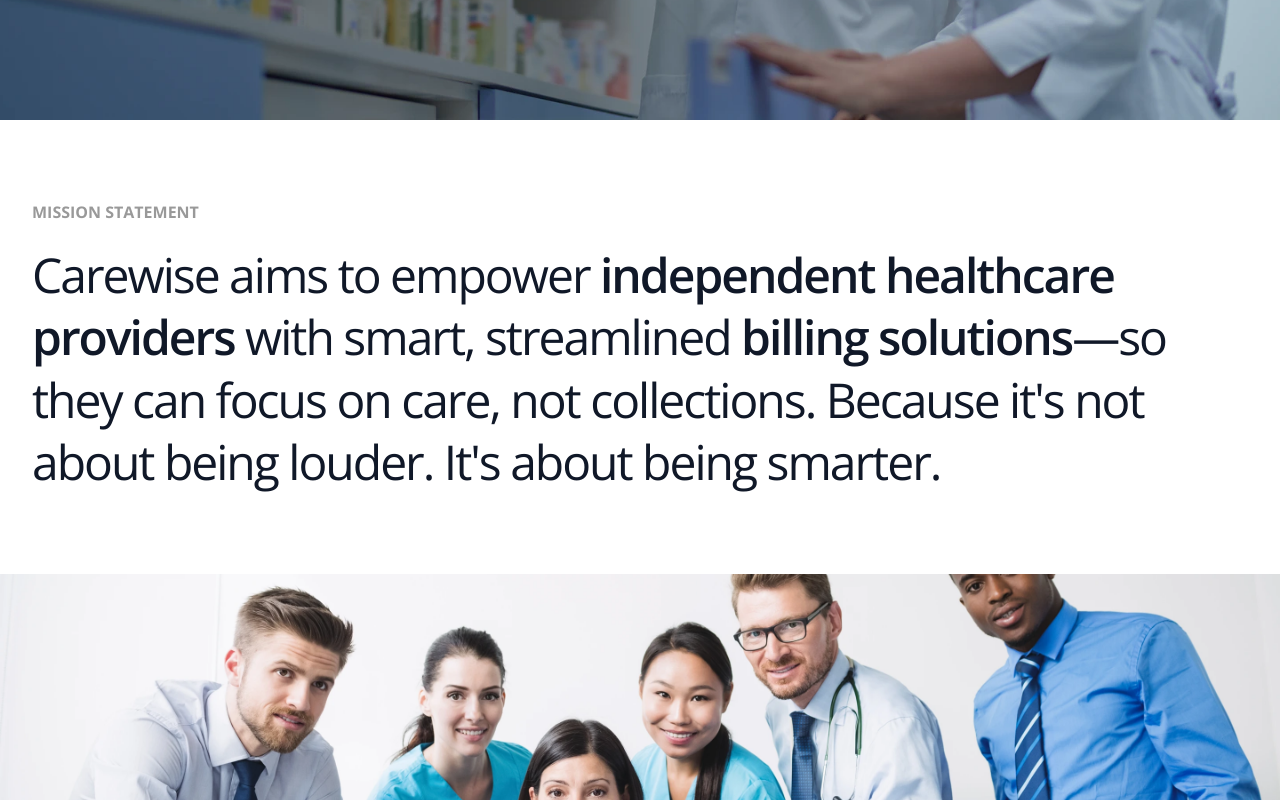
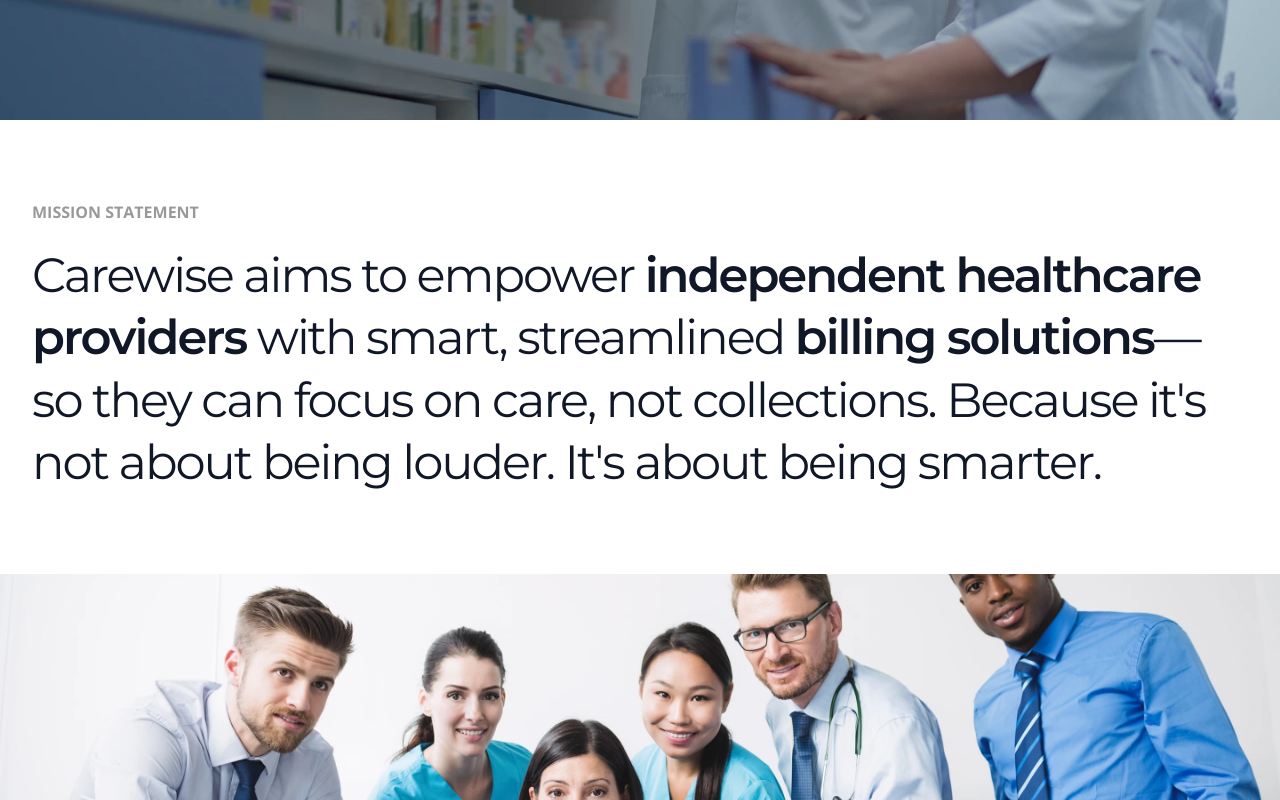
Before and after one commit to ibmaq/carewise-fe, a Next.js app: page / in a window 1280 px wide. Shown: the part 680-1480 px from the top of the page. Built offline with nearby package versions, Linux system fonts and the light colour scheme.

Commit message:
landing hero - animation updates

```diff
--- a/app/(pages)/(landing)/page.js
+++ b/app/(pages)/(landing)/page.js
@@ -1,37 +1,15 @@
-"use client";
 import CTA from "@/app/components/CTA";
 import Hero from "@/app/components/landing/Hero";
 import Solutions from "@/app/components/landing/Solutions";
+import Statement from "@/app/components/landing/Statement";
 import WhyUs from "@/app/components/landing/WhyUs";
 import Testimonials from "@/app/components/Testimonials";
-import { motion } from "framer-motion";
 
 export default function Home() {
   return (
     <main>
       <Hero />
-      <motion.section
-        initial={{ opacity: 0, y: 100 }}
-        whileInView={{ opacity: 1, y: 0 }}
-        transition={{
-          duration: 0.8,
-          ease: "easeOut",
-        }}
-        viewport={{ once: true, amount: 0.5 }}
-        className="flex flex-col gap-5 c-container-px py-20"
-      >
-        <p className="text-black/40 text-base font-bold">MISSION STATEMENT</p>
-        <h3 className="text-c-text text-8 md:text-5xl leading-1.3 md:-tracking-2">
-          Carewise aims to empower{" "}
-          <span className="font-semibold">
-            independent healthcare providers
-          </span>{" "}
-          with smart, streamlined{" "}
-          <span className="font-semibold">billing solutions</span>—so they can
-          focus on care, not collections. Because it's not about being louder.
-          It's about being smarter.
-        </h3>
-      </motion.section>
+      <Statement />
       <div className="image-banner"></div>
       <Solutions />
       <WhyUs />
--- a/app/components/Footer.jsx
+++ b/app/components/Footer.jsx
@@ -14,12 +14,10 @@
           />
           <div className="flex flex-col grow justify-between">
             <p className="text-c-gray">
-              Carewise gives independent pharmacies the same marketing and
-              outreach firepower the chains use—tailored to your local market.
-              <br />
-              <br />
-              We help you increase referrals, strengthen doctor relationships,
-              and grow predictably—without adding to your workload.
+              CarewiseMBS aims to empower independent healthcare providers with
+              smart, streamlined billing solutions—so they can focus on care,
+              not collections. Because it's not about being louder. It's about
+              being smarter.
             </p>
             <div className="flex gap-8 items-center *:underline *:text-c-text-5 *:font-bold">
               <Link href={"/"}>Home</Link>
--- a/app/components/Testimonials.jsx
+++ b/app/components/Testimonials.jsx
@@ -1,3 +1,4 @@
+"use client";
 import { useState, useEffect, useRef } from "react";
 import Image from "next/image";
 
--- a/app/components/landing/Hero.jsx
+++ b/app/components/landing/Hero.jsx
@@ -1,3 +1,5 @@
+"use client";
+import { motion } from "framer-motion";
 import Link from "next/link";
 import { rightArrowIcon } from "../UI/icons";
 
@@ -7,26 +9,75 @@
       <div className="c-container">
         <div className="content-container flex flex-col gap-6.75 text-white">
           <h3 className="font-montserrat text-10.5 md:text-20.5 leading-1.2 font-light -tracking-2">
-            <span className="font-semibold">
+            <motion.span
+              initial={{ opacity: 0 }}
+              whileInView={{ opacity: 1 }}
+              transition={{
+                duration: 0.6,
+                ease: "easeOut",
+              }}
+              viewport={{ once: true, amount: 0.5 }}
+              className="font-semibold"
+            >
               Modern Medical Billing Solutions.
-            </span>{" "}
-            Maximise Revenue and Minimise Hassle
+            </motion.span>{" "}
+            <motion.span
+              initial={{ opacity: 0 }}
+              whileInView={{ opacity: 1 }}
+              transition={{
+                duration: 0.6,
+                ease: "easeOut",
+                delay: 0.4,
+              }}
+            >
+              Maximise Revenue and Minimise Hassle
+            </motion.span>
           </h3>
-          <p className="text-xl/1.4">
+          <motion.p
+            initial={{ opacity: 0, y: 100 }}
+            whileInView={{ opacity: 1, y: 0 }}
+            transition={{
+              duration: 0.8,
+              ease: "easeOut",
+              delay: 0.6,
+            }}
+            viewport={{ once: true, amount: 0.5 }}
+            className="text-xl/1.4"
+          >
             We help healthcare providers streamline revenue, reduce denials, and
             get paid faster without the stress
-          </p>
+          </motion.p>
           <div className="flex max-md:flex-col gap-4">
             <Link href={"/contact"}>
-              <button className="c-btn btn-pr">
+              <motion.button
+                initial={{ opacity: 0, y: 100 }}
+                whileInView={{ opacity: 1, y: 0 }}
+                transition={{
+                  duration: 0.8,
+                  ease: "easeOut",
+                  delay: 1,
+                }}
+                viewport={{ once: true, amount: 0.5 }}
+                className="c-btn btn-pr"
+              >
                 Schedule a Consultation Now!
-              </button>
+              </motion.button>
             </Link>
 
-            <button className="c-btn btn-sc">
+            <motion.button
+              initial={{ opacity: 0, y: 100 }}
+              whileInView={{ opacity: 1, y: 0 }}
+              transition={{
+                duration: 0.8,
+                ease: "easeOut",
+                delay: 1.5,
+              }}
+              viewport={{ once: true, amount: 0.5 }}
+              className="c-btn btn-sc"
+            >
               Learn more
               <span>{rightArrowIcon}</span>
-            </button>
+            </motion.button>
           </div>
         </div>
       </div>
```
